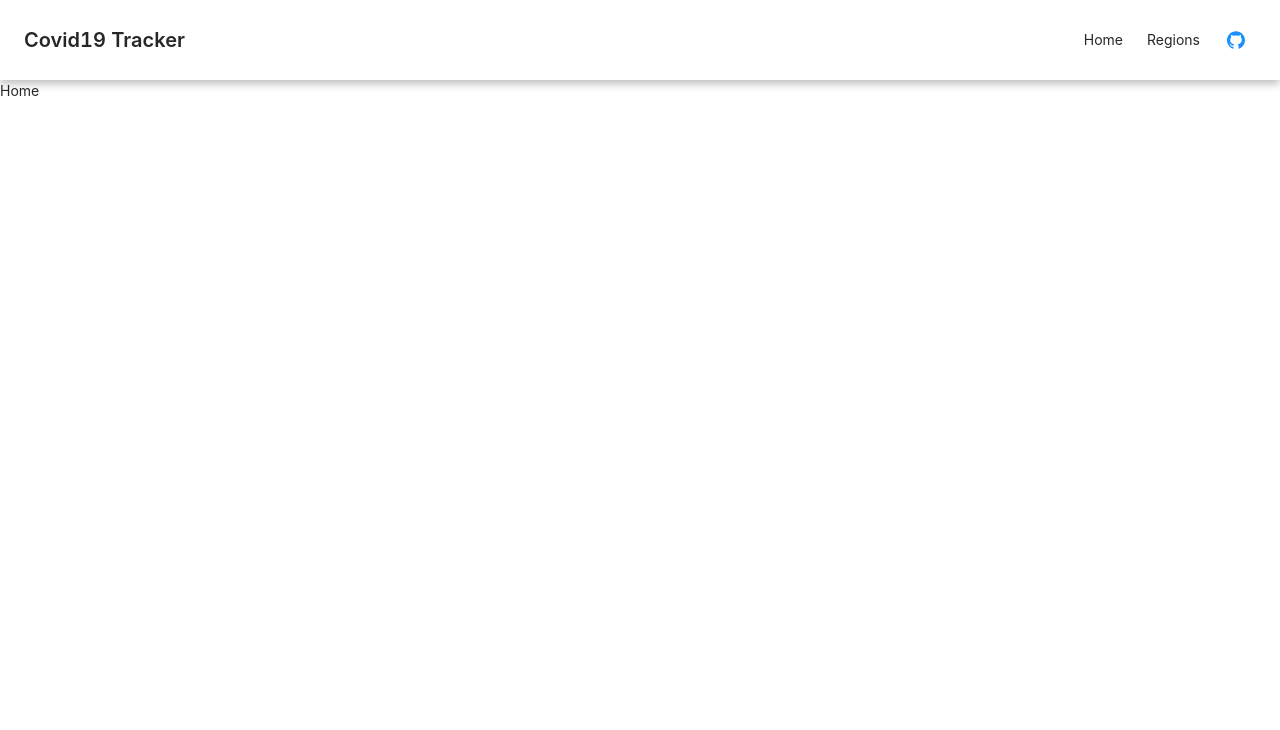
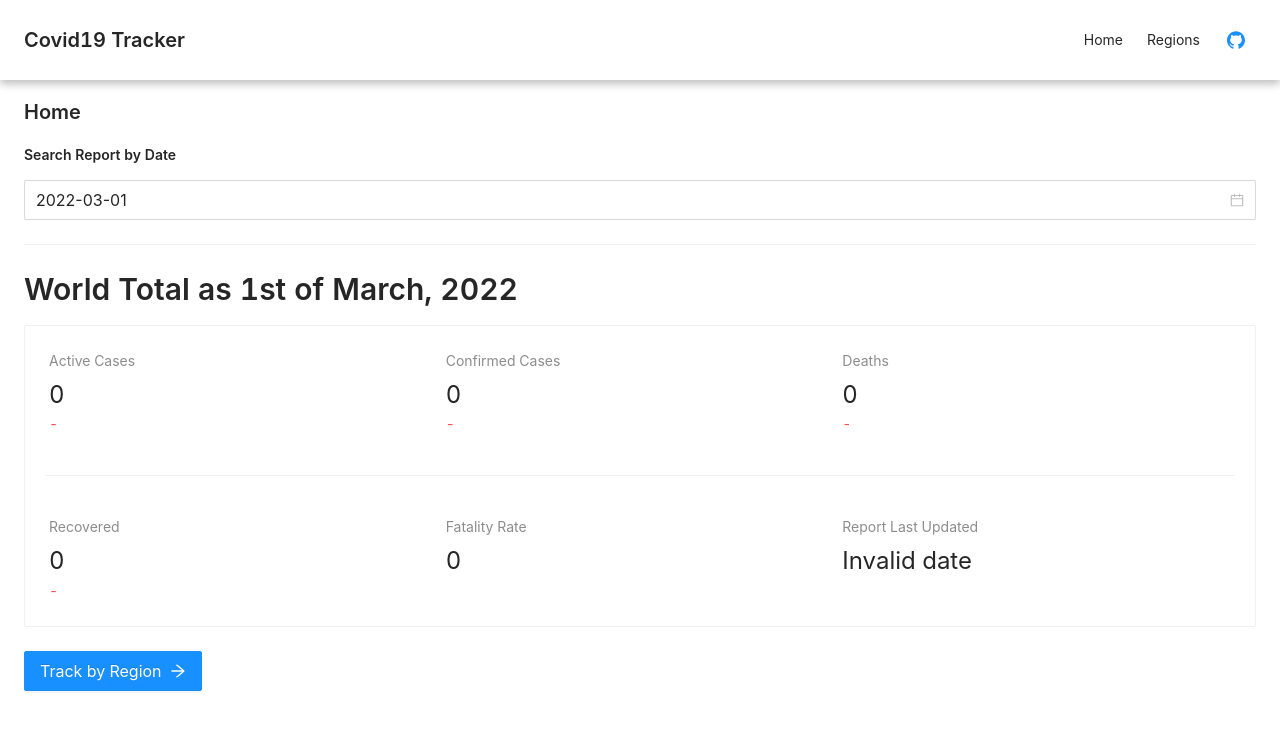
Before and after one commit to lhestermonroyo/covid-tracker, a React (Create React App) app: page / in a window 1280 px wide. Shown: the top 730 px of the page. Built offline with nearby package versions, Linux system fonts and the light colour scheme; no server answers.

Commit message:
home screen ui and details

```diff
--- a/src/components/TrackerDrawer/index.tsx
+++ b/src/components/TrackerDrawer/index.tsx
@@ -114,6 +114,7 @@ const TrackerDrawer: React.FC<TrackerDrawerInterface> = (props) => {
         value={moment(date, 'YYYY-MM-DD')}
         format={'YYYY-MM-DD'}
         style={{ width: '100%' }}
+        size="large"
         onChange={handleDate}
         disabledDate={(current) => {
           return current.isAfter(fiveDaysAgo);
@@ -153,6 +154,7 @@ const TrackerDrawer: React.FC<TrackerDrawerInterface> = (props) => {
                 />
                 {diffFormat(item.deaths_diff)}
               </Col>
+              <Divider />
               <Col lg={8} md={8}>
                 <Statistic
                   title="Recovered"
--- a/src/pages/Home/index.tsx
+++ b/src/pages/Home/index.tsx
@@ -1,7 +1,169 @@
-import React from 'react';
+import React, { useEffect, useState } from 'react';
+import axios from 'axios';
+import moment from 'moment';
+import {
+  PageHeader,
+  Typography,
+  DatePicker,
+  Divider,
+  Button,
+  Card,
+  Row,
+  Col,
+  Statistic,
+  Space,
+} from 'antd';
+import Notification from '../../components/Notification';
+import config from '../../config';
+import { ReportInterface } from '../../types/reports';
+import { ArrowRightOutlined } from '@ant-design/icons';
 
-const Home = () => {
-  return <div>Home</div>;
+const Home: React.FC = () => {
+  const currentDate = new Date();
+  currentDate.setDate(currentDate.getDate() - 5);
+  const fiveDaysAgo = currentDate.toISOString().split('T')[0];
+
+  const [loading, setLoading] = useState<boolean>(false);
+  const [date, setDate] = useState<string>(fiveDaysAgo);
+  const [totalReport, setTotalReport] = useState<any>(null);
+
+  useEffect(() => {
+    fetchTotalReport(date);
+  }, [date]);
+
+  const fetchTotalReport = async (selectedDate: string) => {
+    try {
+      setLoading(true);
+
+      const res = await axios.get(`${config.API_ENDPOINT}/reports/total`, {
+        headers: {
+          'x-rapidapi-host': config.API_HOST,
+          'x-rapidapi-key': config.API_KEY,
+        },
+        params: { date: selectedDate },
+      });
+
+      setTotalReport(res.data.data);
+    } catch (err) {
+      console.log(err);
+
+      <Notification
+        type="error"
+        message="Reports Error"
+        description="An error occured while fetching the Reports."
+      />;
+    }
+    setLoading(false);
+  };
+
+  const handleDate = (date: any, dateString: any) => {
+    setDate(dateString);
+  };
+
+  const diffFormat = (diffItem: any) => {
+    if (loading) {
+      return null;
+    }
+
+    if (typeof diffItem === 'string') {
+      diffItem = parseInt(diffItem);
+    }
+
+    return (
+      <Typography.Text
+        type={diffItem > 0 ? 'success' : diffItem === 0 ? 'success' : 'danger'}
+      >
+        {diffItem > 0 ? '+' : diffItem === 0 ? null : '-'}
+        {diffItem}
+      </Typography.Text>
+    );
+  };
+
+  console.log(totalReport);
+
+  return (
+    <React.Fragment>
+      <PageHeader className="app-subheader" title="Home" />
+      <div className="container">
+        <Typography.Paragraph strong>
+          Search Report by Date
+        </Typography.Paragraph>
+        <DatePicker
+          defaultValue={moment(date, 'YYYY-MM-DD')}
+          value={moment(date, 'YYYY-MM-DD')}
+          format={'YYYY-MM-DD'}
+          style={{ width: '100%' }}
+          size="large"
+          onChange={handleDate}
+          disabledDate={(current) => {
+            return current.isAfter(fiveDaysAgo);
+          }}
+        />
+        <Divider />
+        <Typography.Title level={2}>
+          World Total as {moment(date, 'YYYY-MM-DD').format('Do of MMMM, YYYY')}
+        </Typography.Title>
+        <Space direction="vertical" size={24} style={{ width: '100%' }}>
+          <Card>
+            <Row gutter={[8, 16]}>
+              <Col lg={8} md={8}>
+                <Statistic
+                  title="Active Cases"
+                  value={totalReport?.active}
+                  loading={loading}
+                />
+                {diffFormat(totalReport?.active_diff)}
+              </Col>
+              <Col lg={8} md={8}>
+                <Statistic
+                  title="Confirmed Cases"
+                  value={totalReport?.confirmed}
+                  loading={loading}
+                />
+                {diffFormat(totalReport?.confirmed_diff)}
+              </Col>
+              <Col lg={8} md={8}>
+                <Statistic
+                  title="Deaths"
+                  value={totalReport?.deaths}
+                  loading={loading}
+                />
+                {diffFormat(totalReport?.deaths_diff)}
+              </Col>
+              <Divider />
+              <Col lg={8} md={8}>
+                <Statistic
+                  title="Recovered"
+                  value={totalReport?.recovered}
+                  loading={loading}
+                />
+                {diffFormat(totalReport?.recovered_diff)}
+              </Col>
+              <Col lg={8} md={8}>
+                <Statistic
+                  title="Fatality Rate"
+                  value={totalReport?.fatality_rate}
+                  loading={loading}
+                />
+              </Col>
+              <Col lg={8} md={8}>
+                <Statistic
+                  title="Report Last Updated"
+                  value={moment(totalReport?.last_update, 'YYYY-MM-DD').format(
+                    'LLL'
+                  )}
+                  loading={loading}
+                />
+              </Col>
+            </Row>
+          </Card>
+          <Button type="primary" size="large" href="/regions">
+            Track by Region <ArrowRightOutlined />
+          </Button>
+        </Space>
+      </div>
+    </React.Fragment>
+  );
 };
 
 export default Home;
--- a/src/types/reports.d.ts
+++ b/src/types/reports.d.ts
@@ -12,7 +12,6 @@ interface ReportInterface {
   last_update: valueType;
   recovered: valueType;
   recovered_diff: valueType;
-  region: [];
 }
 
 interface ReportsInterface {
```
